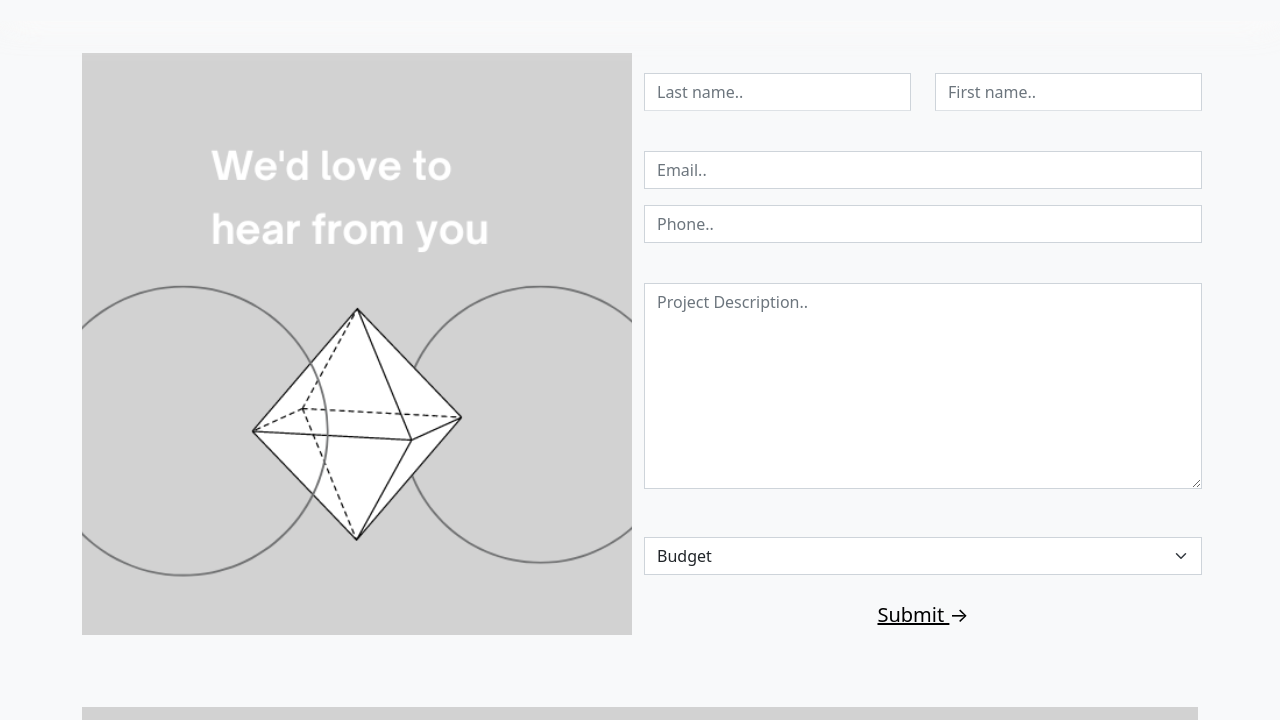
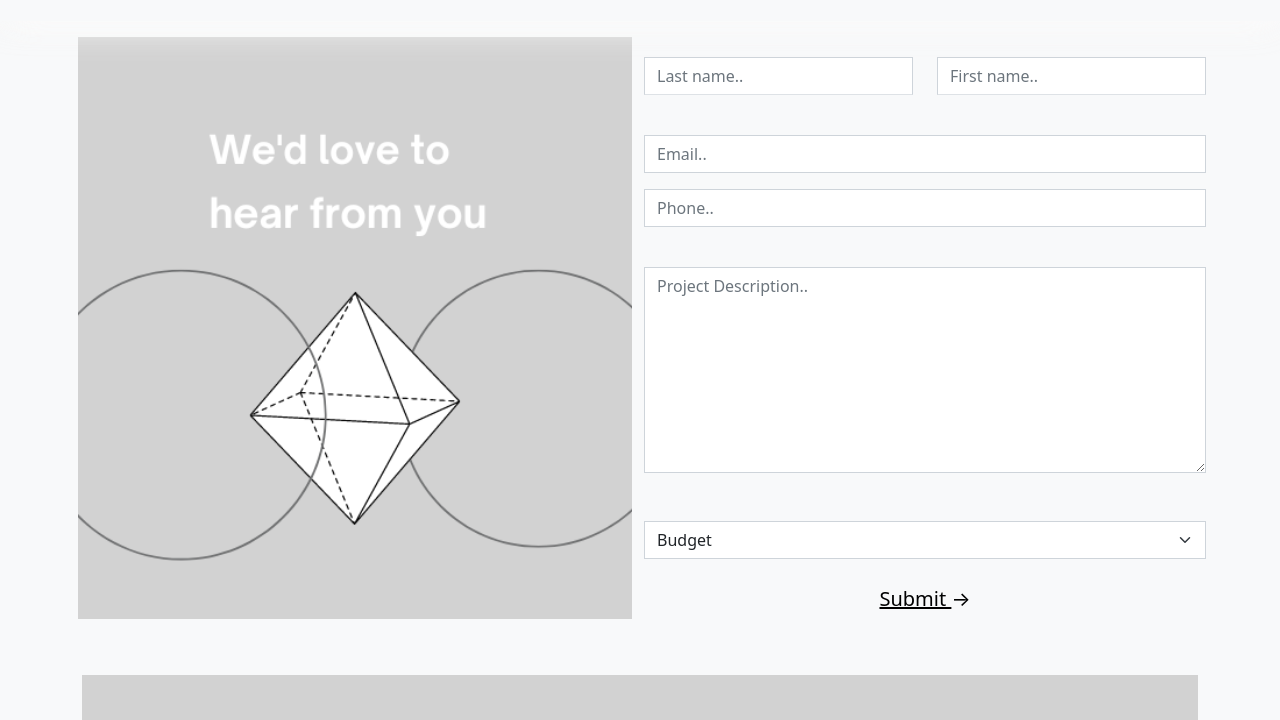
Before and after one commit to edgarleon93/restaurant-css-framework, a plain HTML site: page contact.html in a window 1280 px wide. Shown: the part 61-781 px from the top of the page. Drawn offline with nearby package versions, Linux system fonts and the light colour scheme.

Commit message:
few layout changes

```diff
--- a/contact.html
+++ b/contact.html
@@ -35,7 +35,7 @@
 
     <body class="bg-light">
 
-        <div class="container my-2 p-3 overflow-hidden">
+        <div class="container my-2 p- overflow-hidden">
             <div class="row justify-content-start">
                 <div class="col-md-6 p-2">
                     <img id="love" src="image/contact.png" alt="">
```
Also changed, not shown: index.html (+1 -1 lines), product.html (+1 -1 lines).
